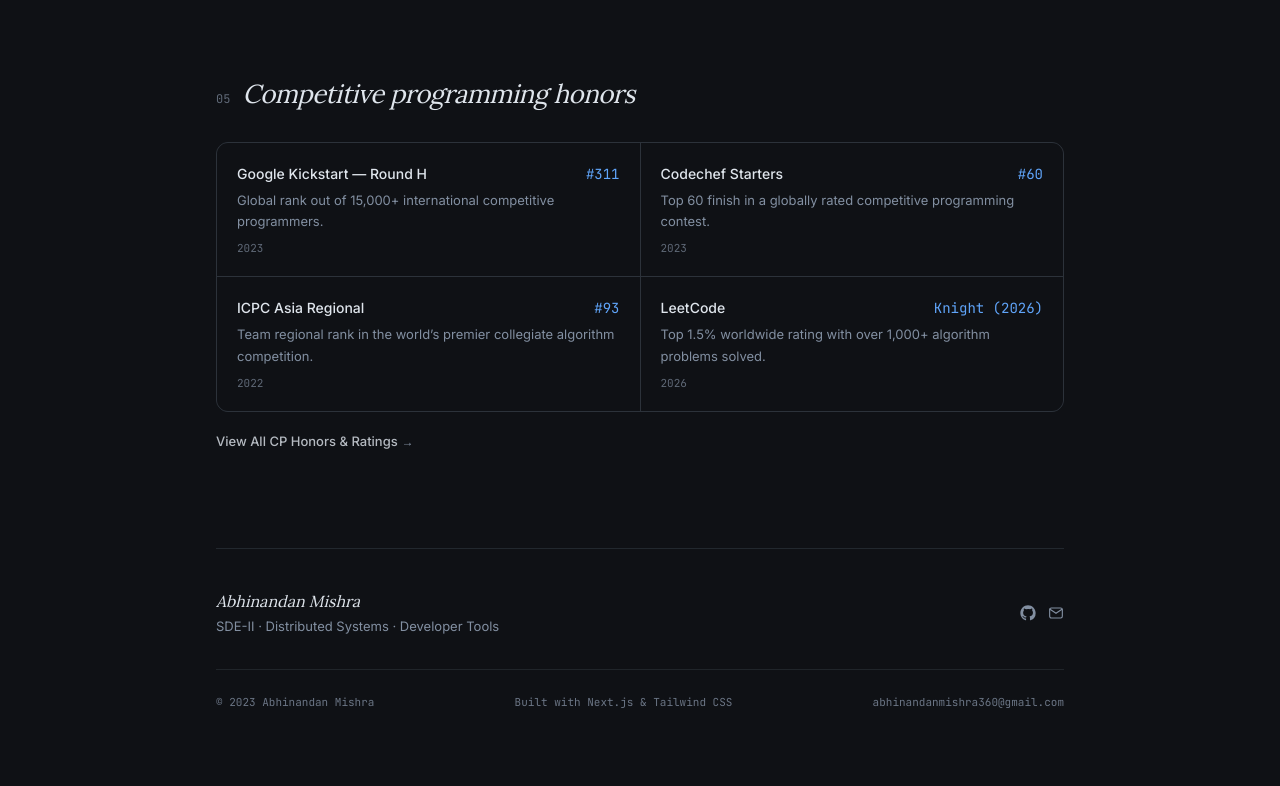
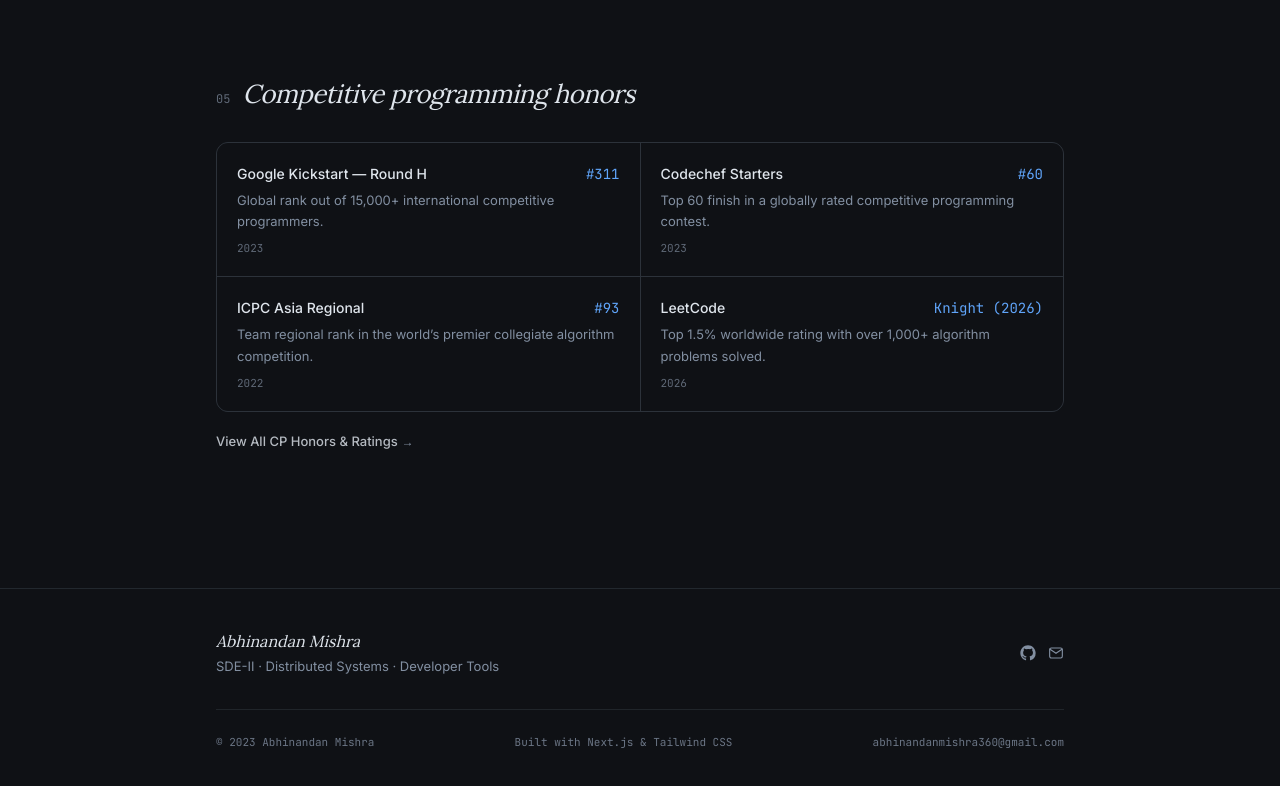
Before and after one commit to abhinandanmishra1/portfolio, a Next.js app: page / in a window 1280 px wide. Shown: the part 3541-4327 px from the top of the page. Built offline with nearby package versions, Linux system fonts and the light colour scheme.

Commit message:
fix(layout): constrain footer content to centered max-w-4xl container matching navbar and page content

```diff
--- a/app/articles/[slug]/page.tsx
+++ b/app/articles/[slug]/page.tsx
@@ -167,7 +167,7 @@
           </div>
         </footer>
       </main>
-      <Footer />
+      <Footer maxWidth="3xl" />
     </>
   );
 }
--- a/app/page.tsx
+++ b/app/page.tsx
@@ -19,8 +19,8 @@
         <Papershelf />
         <ExperienceTimeline />
         <Honors />
-        <Footer />
       </main>
+      <Footer />
     </>
   );
 }
--- a/app/research/[slug]/page.tsx
+++ b/app/research/[slug]/page.tsx
@@ -189,7 +189,7 @@
           </div>
         </footer>
       </main>
-      <Footer />
+      <Footer maxWidth="3xl" />
     </>
   );
 }
--- a/components/sections/footer.tsx
+++ b/components/sections/footer.tsx
@@ -1,10 +1,18 @@
 import { portfolio } from '@/data/portfolio';
 import { GitHubIcon, MailIcon } from '@/components/icons';
 
-export function Footer() {
+interface FooterProps {
+  className?: string;
+  maxWidth?: '4xl' | '3xl';
+}
+
+export function Footer({ className, maxWidth = '4xl' }: FooterProps) {
   const year = new Date().getFullYear();
+  const maxWClass = maxWidth === '3xl' ? 'max-w-3xl' : 'max-w-4xl';
+
   return (
-    <footer className="mt-24 border-t border-border/70 pt-10 pb-16">
+    <footer className={`mt-24 border-t border-border/70 ${className || ''}`}>
+      <div className={`mx-auto ${maxWClass} px-6 pt-10 pb-16`}>
         <div className="flex flex-col items-start justify-between gap-6 sm:flex-row sm:items-center">
           <div>
             <p className="font-serif text-base italic text-foreground">
@@ -46,6 +54,7 @@
             {portfolio.email}
           </a>
         </div>
+      </div>
     </footer>
   );
 }
```
Lines whose indentation alone changed are shown as unchanged.
